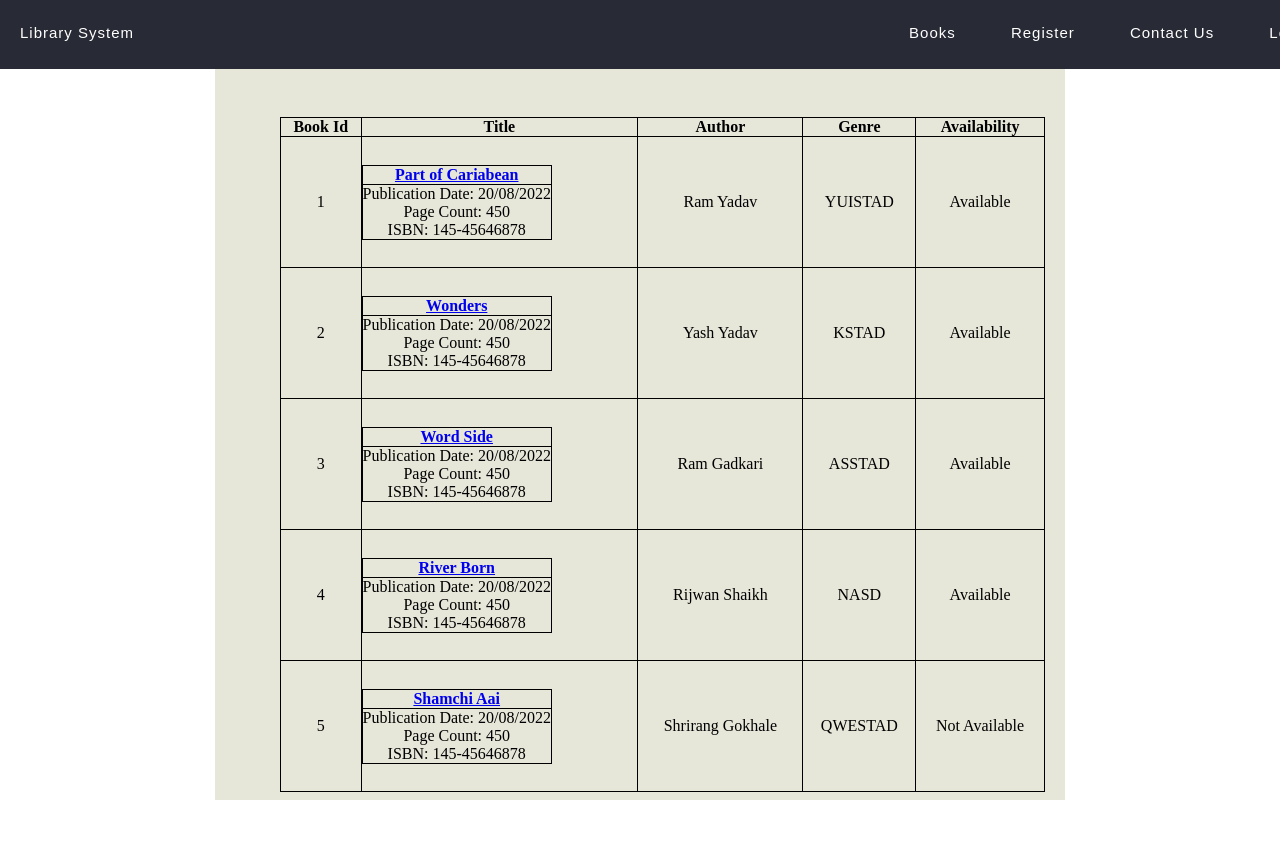
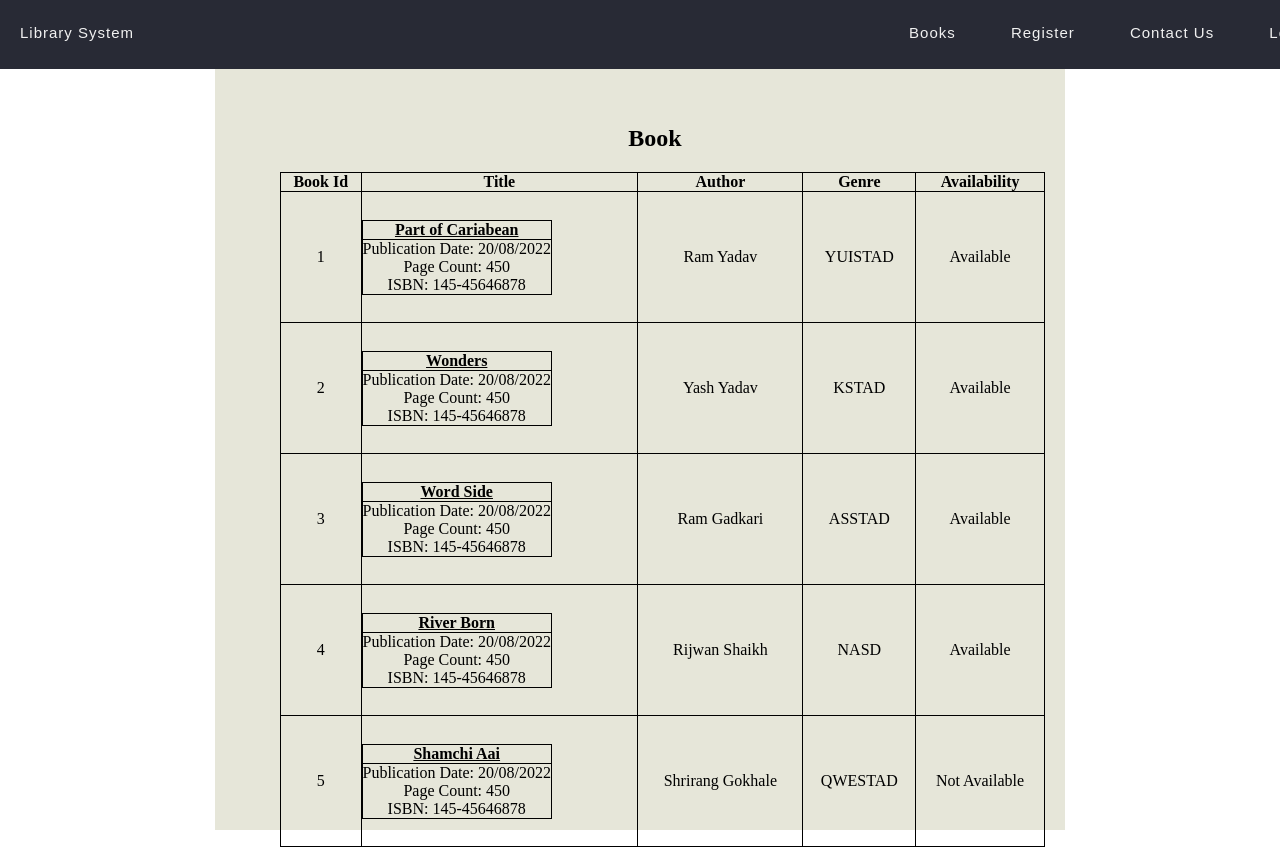
Before and after one commit to sameer595/augustC2, a plain HTML site: page index.html in a window 1280 px wide. Shown: the top 850 px of the page. Drawn offline with Linux system fonts and the light colour scheme.

Commit message:
assignment

```diff
--- a/index.html
+++ b/index.html
@@ -13,22 +13,23 @@
     <nav>
         <div class="nav">
             <div class="item-1">
-                Library System
+                <a href="#">Library System</a>
             </div>
             <div class="item-2 ">
-                <span class="navitem"> <a href="#book"></a>Books</span>
-                <span class="navitem"> <a href="#form2"></a>Register</span>
-                <span class="navitem"> <a href=""></a>Contact Us</span>
-                <span class="navitem"> <a href=""></a>Logout</span>
+                <span class="navitem"> <a href="#">Books</a></span>
+                <span class="navitem"> <a href="#Register">Register</a></span>
+                <span class="navitem"> <a href="#">Contact Us</a></span>
+                <span class="navitem"> <a href="#">Logout</a></span>
 
             </div>
         </div>
     </nav>
 
-    <div class="table1">
-        <h3 id="book">Books</h3>
-        <table class="tab" width="90%" height="90%">
+    <div class="table1" id="">
+       <h2>Book</h2>
+        <table class="tab" width="90%" height="90%" id="Book">
             <thead>
+
                 <tr>
                     <th>Book Id</th>
                     <th>Title</th>
@@ -43,7 +44,7 @@
                     <td>
                         <table>
                             <tr>
-                                <th> <a href="#">Part of Cariabean</a></th>
+                                <th> <u>Part of Cariabean</u></th>
                             </tr>
                             <tr>
                                 <td>
@@ -65,7 +66,7 @@
                     <td>
                         <table class="remove">
                             <tr>
-                                <th> <a href="#">Wonders</a></th>
+                                <th> <u>Wonders</u></th>
                             </tr>
                             <tr>
                                 <td>
@@ -88,7 +89,7 @@
                     <td>
                         <table>
                             <tr>
-                                <th> <a href="#">Word Side</a></th>
+                                <th> <u>Word Side</u></th>
                             </tr>
                             <tr>
                                 <td>
@@ -111,7 +112,7 @@
                     <td>
                         <table>
                             <tr>
-                                <th> <a href="#">River Born</a></th>
+                                <th> <u>River Born</u></th>
                             </tr>
                             <tr>
                                 <td>
@@ -134,7 +135,7 @@
                     <td>
                         <table>
                             <tr>
-                                <th> <a href="#">Shamchi Aai</a></th>
+                                <th> <u>Shamchi Aai</u></th>
                             </tr>
                             <tr>
                                 <td>
@@ -159,7 +160,7 @@
 
 
 
-<div class="table2">
+<div class="table2" id="Register">
 <form action="" class="form1" id="form2">
 <label for="fname" > First Name </label>
 <input type="text" class="input" name="fname" id="fname" placeholder="First Name" required><br><br>
--- a/style.css
+++ b/style.css
@@ -1,6 +1,15 @@
 * {
     margin: 0px;
     padding: 0px;
+}
+
+a {
+    text-decoration: none;
+    color: #f1f1f1;
+}
+
+a:hover {
+    color: gray;
 }
 
 .nav {
@@ -13,7 +22,7 @@
     position: fixed;
     background-color: #282A35;
     color: #f1f1f1;
-    padding: 0;
+
     letter-spacing: 1px;
     font-family: 'Source Sans Pro Topnav', sans-serif;
     font-size: 0;
@@ -21,8 +30,7 @@ margin-top: -56px;
     z-index: 2;
     width: 100%;
     white-space: nowrap;
-    overflow: auto;
-    scrollbar-width:
+
 }
 
 .item-1 {
@@ -67,7 +75,9 @@ margin-top: -56px;
     background-color: rgb(230, 230, 217);
     height: 750px;
     width: 850px;
+    padding-top: 30px;
 }
+
 .table2 {
     margin: auto;
     margin-top: 50px;
@@ -82,12 +92,13 @@ margin-top: -56px;
     border-color: red;
     border: 1px;
     margin-left: 45px;
-    margin-top: 45px;
+    margin-top: 20px;
 }
 
-h3 {
-    margin-left: 100px;
-    margin-top: 50px;
+h2 {
+    margin-top: 25px;
+    padding-top: 20px;
+    padding-left: 30px;
 }
 
 table,
@@ -101,7 +112,8 @@ td {
 .remove {
     border: none;
 }
-.form1{
+
+.form1 {
     padding: 20px;
     border: 1px solid black;
     text-align: center;
@@ -109,19 +121,26 @@ justify-content: left;
 
 }
 
-#fname,#lname,#email,#dob,#password,#cpassword{
+#fname,
+#lname,
+#email,
+#dob,
+#password,
+#cpassword {
     width: 450px;
     height: 30px;
     border: 1px solid gray;
     border-radius: 8px;
 }
-#age{
+
+#age {
     border: 1px solid gray;
     border-radius: 8px;
     width: 450px;
     height: 30px;
 }
-.btn{
+
+.btn {
     color: white;
     border: none;
     background-color: black;
@@ -129,11 +148,13 @@ padding: 10px;
     border-radius: 8px;
 
 }
-.btn:hover{
+
+.btn:hover {
     color: black;
     background-color: gray;
 }
-label{
+
+label {
     text-align: left;
     color: rgb(2, 2, 8);
 
```
Lines whose indentation alone changed are shown as unchanged.
